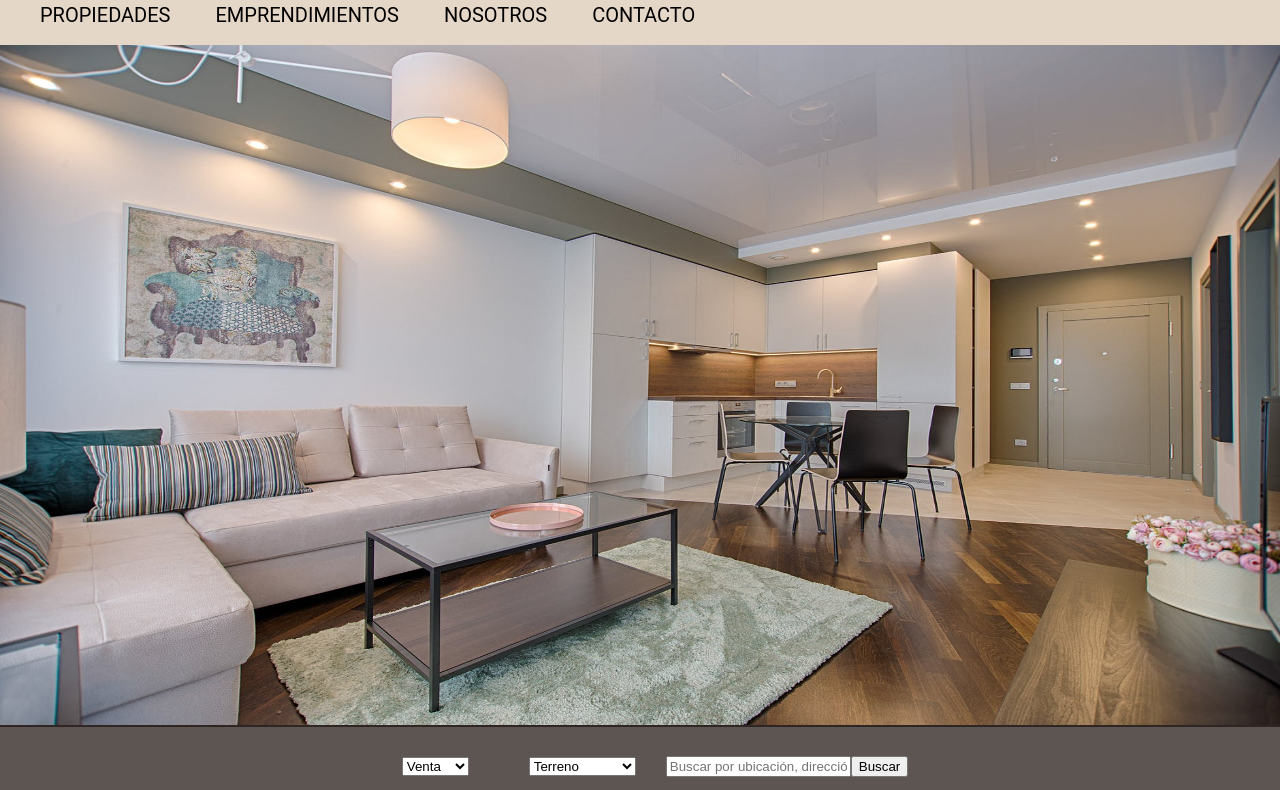
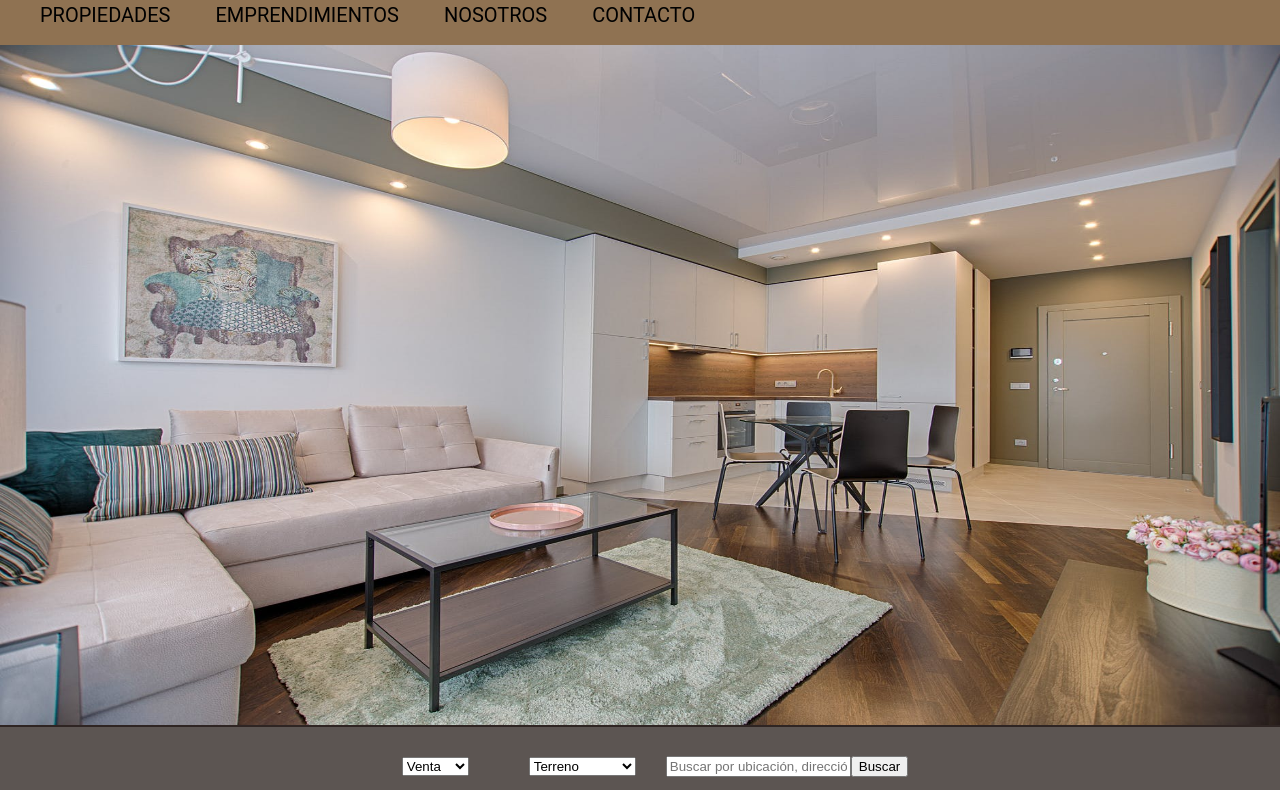
Before and after one commit to Alrgen/CalizAndSasha, a plain HTML site: page index.html in a window 1280 px wide. Shown: the part 116-906 px from the top of the page. Drawn offline with Linux system fonts and the light colour scheme.

Commit message:
cambio de color

```diff
--- a/css/style.css
+++ b/css/style.css
@@ -119,7 +119,7 @@ header a {
 
 /* Menu superior */
 nav{
-    background-color: #E5D7C7;
+    background-color: #8f7252;
     font-family: 'Roboto', sans-serif;
     font-size: 20px;
     padding: 20px;
```
